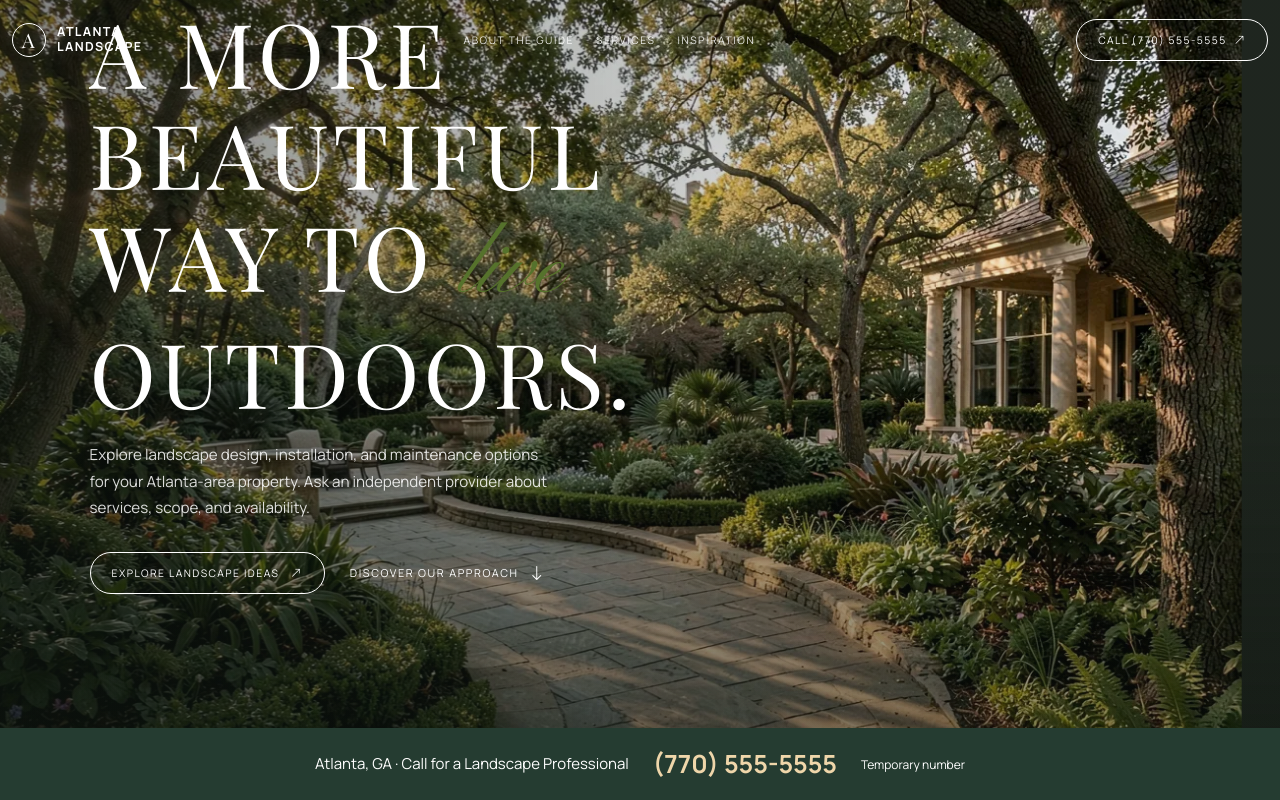
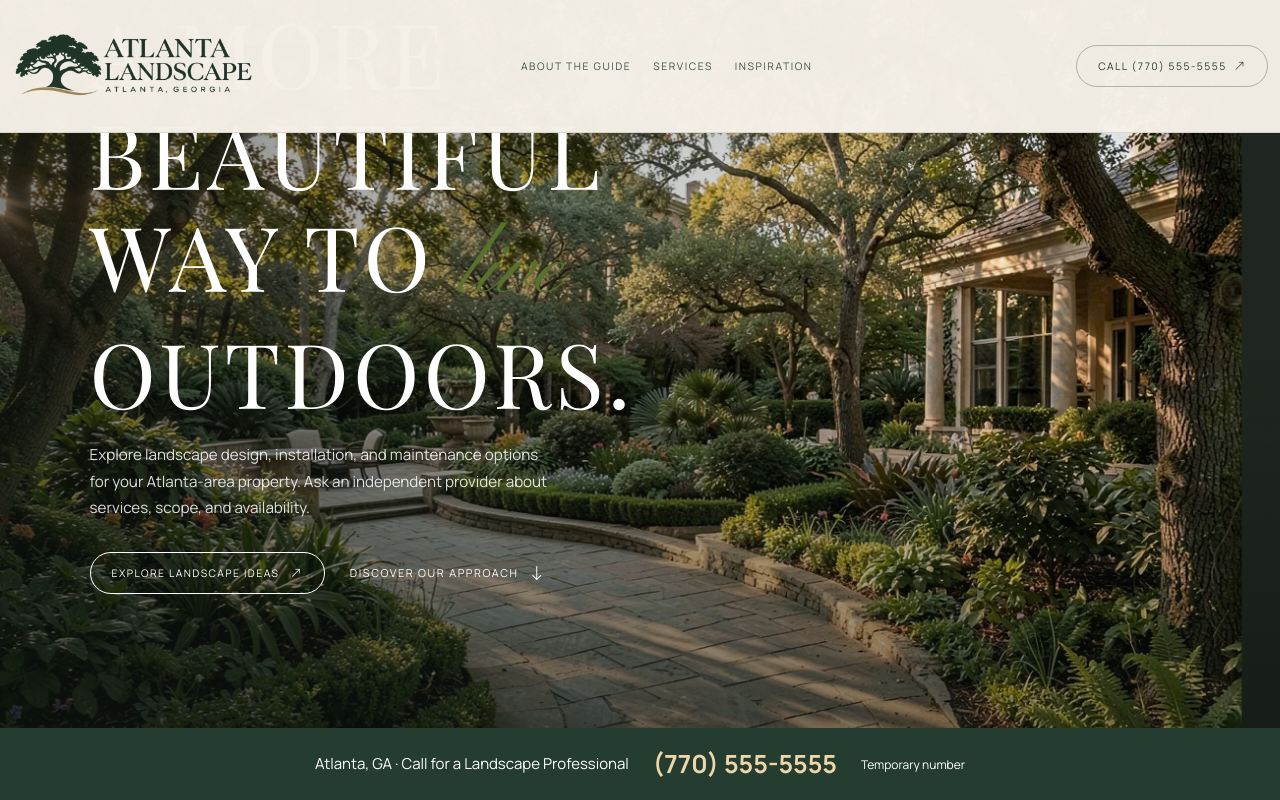
Before and after one commit to gregsimonds-boop/AtlantaLandscape, a plain HTML site: page index.html in a window 1280 px wide. Shown: the top 800 px of the page. Drawn offline with nearby package versions, Linux system fonts and the light colour scheme.

Commit message:
Add files via upload

```diff
--- a/index.html
+++ b/index.html
@@ -13,15 +13,17 @@
   <link rel="stylesheet" href="https://cdn.jsdelivr.net/npm/bootstrap-icons@1.11.3/font/bootstrap-icons.min.css">
 
 <link rel="stylesheet" href="css/style.css">
+<style id="atlanta-oak-logo">
+.navbar,.navbar.scrolled{background:rgba(245,240,231,.98);color:#253c31;border-bottom:1px solid #253c3122}.navbar .brand,.navbar .nav-links a,.navbar .nav-cta{color:#253c31}.brand{flex-shrink:0}.brand-logo{display:block;width:245px;max-width:100%;height:auto}.navbar .nav-cta{white-space:nowrap;flex-shrink:0;border-color:#253c3155}.navbar .container{gap:20px}footer .brand-logo{width:285px;filter:brightness(0) invert(1)}footer .brand{background:transparent;padding:0}.policy-brand{display:inline-block;margin-bottom:30px}
+@media(min-width:992px) and (max-width:1199px){.navbar .brand-logo{width:215px}.navbar .nav-links{gap:18px}.navbar .nav-links a{font-size:11px}}
+@media(max-width:991px){.navbar .brand-logo{width:225px}.navbar .nav-cta{width:100%;text-align:center}.navbar .container{gap:12px}}@media(max-width:359px){.navbar .brand-logo{width:195px}}
+</style>
 </head>
 <body>
   <header>
     <nav class="navbar" id="navbar" aria-label="Main navigation">
       <div class="container container-wide d-flex align-items-center justify-content-between">
-        <a class="brand" href="#home" aria-label="Atlanta Landscape home">
-          <span class="brand-mark" aria-hidden="true">A</span>
-          <span>Atlanta<br>Landscape</span>
-        </a>
+        <a class="brand" href="#home" aria-label="Atlanta Landscape home"><img class="brand-logo" src="assets/atlanta-landscape-logo.png" alt="Atlanta Landscape — Atlanta, Georgia" width="786" height="300"></a>
         <div class="nav-links d-flex align-items-center">
           <a href="#approach">About the guide</a>
           <a href="#services">Services</a>
@@ -153,7 +155,7 @@
 
   <footer>
     <div class="container container-wide footer-inner">
-      <a class="brand" href="#home"><span class="brand-mark" aria-hidden="true">A</span><span>Atlanta<br>Landscape</span></a>
+      <a class="brand" href="#home"><img class="brand-logo" src="assets/atlanta-landscape-logo.png" alt="Atlanta Landscape — Atlanta, Georgia" width="786" height="300"></a>
       <span class="footer-note">Independent landscape information &amp; referrals · Atlanta, GA.</span>
       <div class="footer-links"><a href="#approach">Approach</a><a href="#services">Services</a><a href="tel:+17705555555">Contact</a></div>
     </div>
```
Also changed, not shown: privacy.html (+6 -1 lines), terms.html (+6 -1 lines).
